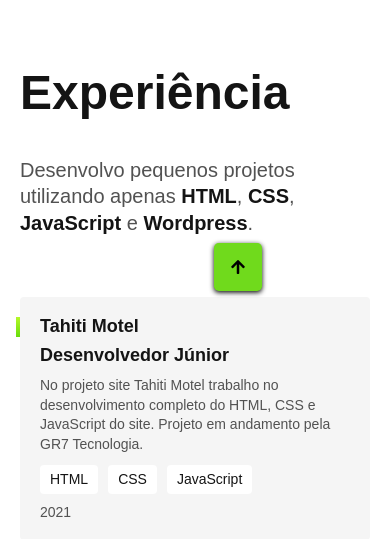
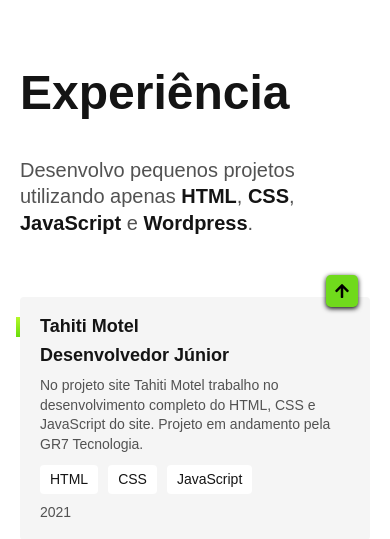
Before and after one commit to francisvanoliveira/portifolio, a PHP site: page / in a window 390 px wide. Shown: the part 505-1044 px from the top of the page. Run offline with PHP 8.4, Linux system fonts and the light colour scheme; some libraries are stand-ins or nearby versions.

Commit message:
🪲 Botão topo
Correção botão topo em mobile

```diff
--- a/css/footer.css
+++ b/css/footer.css
@@ -61,4 +61,11 @@
   .footer-contato li {
     font-size: 1rem;
   }
+  #link-topo{
+    position: fixed;
+    right: 2rem;
+    bottom: 2rem;
+    width: 2rem;
+    height: 2rem;
+  }
 }
```
